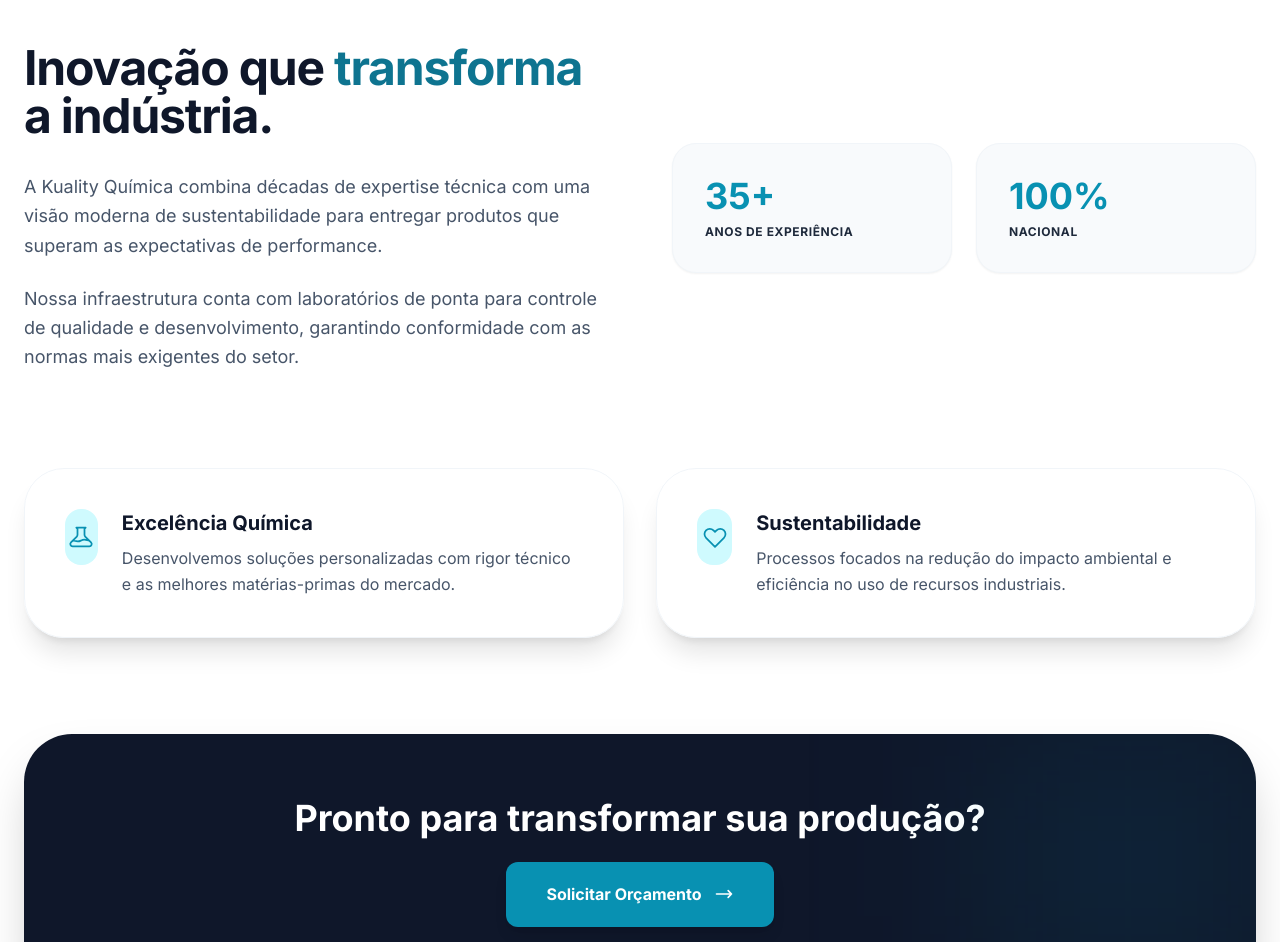
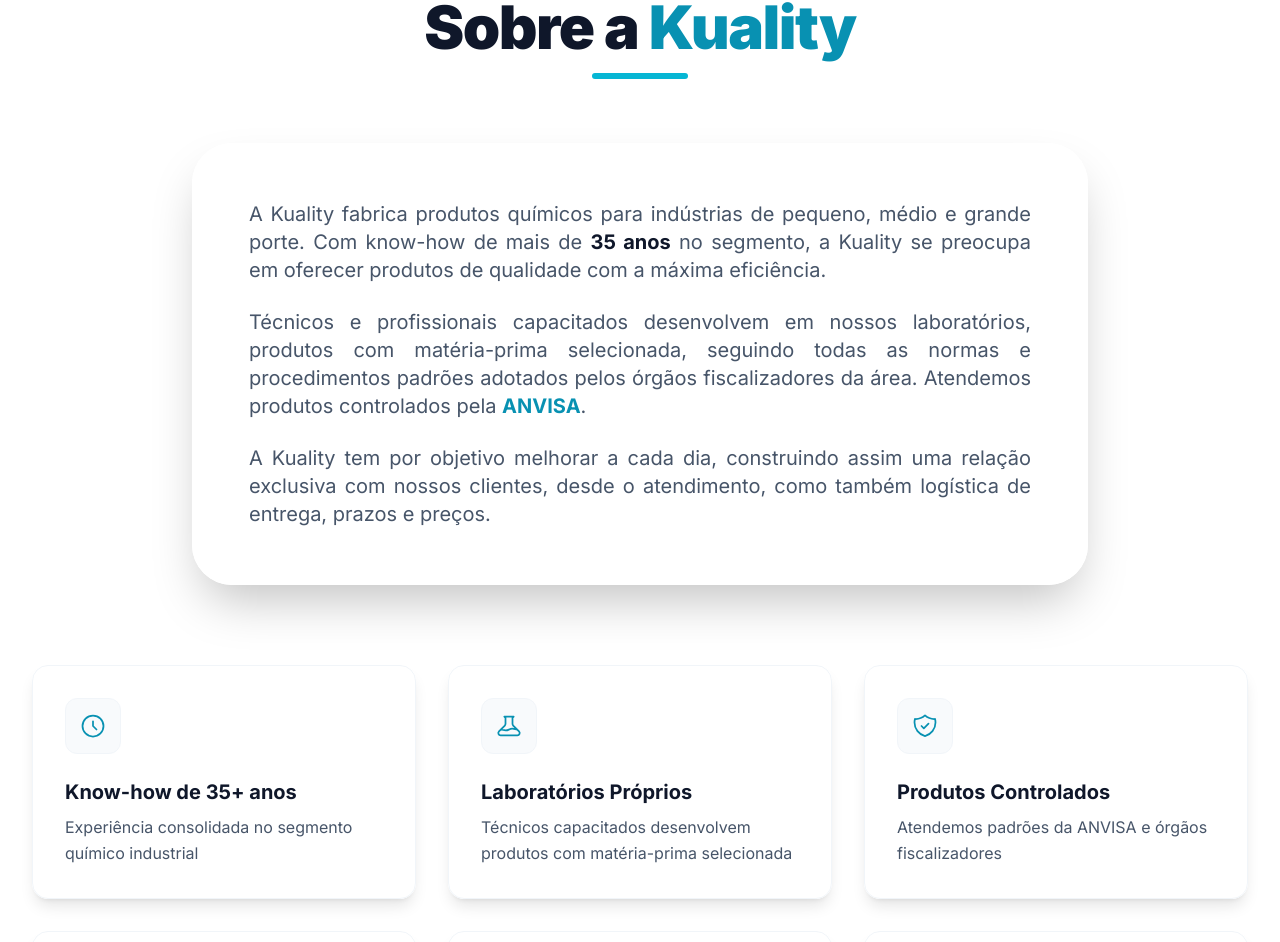
Before and after one commit to Fehscudiero/kuality, a React (Vite) app: page / in a window 1280 px wide. Shown: the part 900-1842 px from the top of the page. Built offline with nearby package versions, Linux system fonts and the light colour scheme.

Commit message:
feat: correção about 3

```diff
--- a/src/components/About.tsx
+++ b/src/components/About.tsx
@@ -3,20 +3,25 @@
 import { ScrollTrigger } from "gsap/ScrollTrigger";
 import { useGSAP } from "@gsap/react";
 
-// TRAVA DE SEGURANÇA PARA O DEPLOY
-if (typeof window !== "undefined") {
-  gsap.registerPlugin(ScrollTrigger);
-}
+// Registro obrigatório do Plugin
+gsap.registerPlugin(ScrollTrigger);
 
-// --- COMPONENTE DE GEOMETRIA (Autônomo para Produção) ---
-function SectionGeometry() {
-  const containerRef = useRef<HTMLDivElement>(null);
+// --- COMPONENTE DE GEOMETRIA (O "Corte" da tela) ---
+function SectionGeometry({
+  triggerRef,
+}: {
+  triggerRef: React.RefObject<HTMLElement>;
+}) {
   const shapeRef = useRef<HTMLDivElement>(null);
 
   useGSAP(
     () => {
-      if (!containerRef.current || !shapeRef.current) return;
+      if (!triggerRef.current || !shapeRef.current) return;
 
+      // Forçamos o GSAP a ler o estado real da página
+      ScrollTrigger.refresh();
+
+      // 1. Reveal: A lâmina entra rasgando
       gsap.fromTo(
         shapeRef.current,
         { x: "-120%", opacity: 0 },
@@ -26,38 +31,42 @@
           duration: 1.5,
           ease: "power4.out",
           scrollTrigger: {
-            trigger: containerRef.current,
+            trigger: triggerRef.current,
             start: "top 80%",
             toggleActions: "play none none reverse",
           },
         },
       );
 
+      // 2. Parallax: A lâmina sobe devagar enquanto o usuário desce
       gsap.to(shapeRef.current, {
         y: -200,
         ease: "none",
         scrollTrigger: {
-          trigger: containerRef.current,
+          trigger: triggerRef.current,
           start: "top bottom",
           end: "bottom top",
           scrub: 1,
         },
       });
     },
-    { scope: containerRef },
+    { scope: triggerRef },
   );
 
   return (
     <div
-      ref={containerRef}
       className="absolute inset-0 pointer-events-none overflow-hidden"
       style={{ zIndex: 1 }}
+      aria-hidden="true"
     >
+      {/* MANTIVE O Z-INDEX 50 E A ESTRUTURA DO QUE FUNCIONOU.
+          Troquei bg-red-500 por bg-cyan-200 (Azul Claro visível).
+      */}
       <div
         ref={shapeRef}
         className="absolute top-[-10%] left-0 w-[150%] h-[150%] bg-cyan-200 shadow-2xl"
         style={{
-          clipPath: "polygon(0 0, 70% 0, 100% 100%, 30% 100%)",
+          clipPath: "polygon(0 0, 70% 0, 30% 100%, 0% 100%)",
           transform: "rotate(-3deg)",
           zIndex: 50,
         }}
@@ -66,19 +75,40 @@
   );
 }
 
+// --- SEU COMPONENTE ABOUT ORIGINAL COMPLETO ---
 export default function About() {
   const sectionRef = useRef<HTMLElement>(null);
 
   const features = [
     {
-      title: "Excelência Química",
-      desc: "Desenvolvemos soluções personalizadas com rigor técnico e as melhores matérias-primas do mercado.",
+      title: "Know-how de 35+ anos",
+      desc: "Experiência consolidada no segmento químico industrial",
+      icon: "M12 8v4l3 3m6-3a9 9 0 11-18 0 9 9 0 0118 0z",
+    },
+    {
+      title: "Laboratórios Próprios",
+      desc: "Técnicos capacitados desenvolvem produtos com matéria-prima selecionada",
       icon: "M19.428 15.428a2 2 0 00-1.022-.547l-2.384-.477a6 6 0 00-3.86.517l-.318.158a6 6 0 01-3.86.517L6.05 15.21a2 2 0 00-1.806.547M8 4h8l-1 1v5.172a2 2 0 00.586 1.414l5 5c1.26 1.26.367 3.414-1.415 3.414H4.828c-1.782 0-2.674-2.154-1.414-3.414l5-5A2 2 0 009 10.172V5L8 4z",
     },
     {
-      title: "Sustentabilidade",
-      desc: "Processos focados na redução do impacto ambiental e eficiência no uso de recursos industriais.",
-      icon: "M4.318 6.318a4.5 4.5 0 000 6.364L12 20.364l7.682-7.682a4.5 4.5 0 00-6.364-6.364L12 7.636l-1.318-1.318a4.5 4.5 0 00-6.364 0z",
+      title: "Produtos Controlados",
+      desc: "Atendemos padrões da ANVISA e órgãos fiscalizadores",
+      icon: "M9 12l2 2 4-4m5.618-4.016A11.955 11.955 0 0112 2.944a11.955 11.955 0 01-8.618 3.04A12.02 12.02 0 003 9c0 5.591 3.824 10.29 9 11.622 5.176-1.332 9-6.03 9-11.622 0-1.042-.133-2.052-.382-3.016z",
+    },
+    {
+      title: "Logística Eficiente",
+      desc: "Entregas rápidas com prazos e preços competitivos",
+      icon: "M13 10V3L4 14h7v7l9-11h-7z",
+    },
+    {
+      title: "Atendimento Personalizado",
+      desc: "Relação exclusiva com cada cliente desde o primeiro contato",
+      icon: "M17 20h5v-2a3 3 0 00-5.356-1.857M17 20H7m10 0v-2c0-.982-.023-1.965-.07-2.944M7 20H1v-2a3 3 0 015.356-1.857M7 20v-2c0-.982.023-1.965.07-2.944",
+    },
+    {
+      title: "Qualidade Garantida",
+      desc: "Produtos de alta performance com máxima eficiência",
+      icon: "M9 12l2 2 4-4m6 2a9 9 0 11-18 0 9 9 0 0118 0z",
     },
   ];
 
@@ -86,56 +116,55 @@
     <section
       ref={sectionRef}
       id="sobre"
-      className="py-24 lg:py-36 bg-white relative overflow-hidden"
-      style={{ isolation: "isolate" }}
+      className="relative py-24 bg-white overflow-hidden border-t border-slate-200"
+      style={{ isolation: "isolate" }} // Cria um novo stacking context
     >
-      <SectionGeometry />
+      {/* 1. Geometria de fundo */}
+      <SectionGeometry triggerRef={sectionRef} />
 
-      <div className="relative z-10 max-w-7xl mx-auto px-6">
-        <div className="grid lg:grid-cols-2 gap-16 items-center mb-24">
-          <div>
-            <h2 className="text-4xl md:text-5xl font-bold text-slate-900 mb-8 tracking-tight">
-              Inovação que <span className="text-cyan-700">transforma</span> a
-              indústria.
-            </h2>
-            <div className="space-y-6 text-lg text-slate-600 leading-relaxed">
+      {/* 2. Conteúdo em Z-10 */}
+      <div className="relative z-10 max-w-7xl mx-auto px-4 sm:px-6 lg:px-8">
+        <div className="text-center mb-16">
+          <h2 className="text-3xl md:text-5xl lg:text-6xl font-extrabold text-slate-900 mb-4 tracking-tight">
+            Sobre a <span className="text-cyan-600">Kuality</span>
+          </h2>
+          <div className="w-24 h-1.5 bg-cyan-500 rounded-full mx-auto" />
+        </div>
+
+        <div className="max-w-4xl mx-auto mb-20">
+          <div className="bg-white/80 backdrop-blur-xl rounded-[2.5rem] p-8 md:p-14 shadow-2xl border border-white">
+            <div className="space-y-6 text-slate-600 text-lg md:text-xl leading-relaxed text-center sm:text-justify font-medium">
               <p>
-                A Kuality Química combina décadas de expertise técnica com uma
-                visão moderna de sustentabilidade para entregar produtos que
-                superam as expectativas de performance.
+                A Kuality fabrica produtos químicos para indústrias de pequeno,
+                médio e grande porte. Com know-how de mais de{" "}
+                <span className="text-slate-900 font-bold">35 anos</span> no
+                segmento, a Kuality se preocupa em oferecer produtos de
+                qualidade com a máxima eficiência.
               </p>
               <p>
-                Nossa infraestrutura conta com laboratórios de ponta para
-                controle de qualidade e desenvolvimento, garantindo conformidade
-                com as normas mais exigentes do setor.
+                Técnicos e profissionais capacitados desenvolvem em nossos
+                laboratórios, produtos com matéria-prima selecionada, seguindo
+                todas as normas e procedimentos padrões adotados pelos órgãos
+                fiscalizadores da área. Atendemos produtos controlados pela{" "}
+                <span className="text-cyan-600 font-semibold">ANVISA</span>.
               </p>
-            </div>
-          </div>
-
-          <div className="grid sm:grid-cols-2 gap-6">
-            <div className="bg-slate-50 p-8 rounded-3xl border border-slate-100 shadow-sm">
-              <div className="text-4xl font-bold text-cyan-600 mb-2">35+</div>
-              <div className="text-slate-800 font-bold uppercase tracking-wider text-xs">
-                Anos de Experiência
-              </div>
-            </div>
-            <div className="bg-slate-50 p-8 rounded-3xl border border-slate-100 shadow-sm">
-              <div className="text-4xl font-bold text-cyan-600 mb-2">100%</div>
-              <div className="text-slate-800 font-bold uppercase tracking-wider text-xs">
-                Nacional
-              </div>
+              <p>
+                A Kuality tem por objetivo melhorar a cada dia, construindo
+                assim uma relação exclusiva com nossos clientes, desde o
+                atendimento, como também logística de entrega, prazos e preços.
+              </p>
             </div>
           </div>
         </div>
 
-        <div className="grid md:grid-cols-2 gap-8 mb-24">
-          {features.map((feature, idx) => (
+        <div className="grid grid-cols-1 md:grid-cols-2 lg:grid-cols-3 gap-8 mb-20">
+          {features.map((feature, i) => (
             <div
-              key={idx}
-              className="group bg-white/80 backdrop-blur-md p-8 md:p-10 rounded-[2.5rem] border border-slate-100 shadow-xl hover:shadow-2xl transition-all duration-500"
+              key={i}
+              className="group bg-white/90 backdrop-blur-sm rounded-2xl p-8 shadow-lg hover:shadow-2xl border border-slate-100 transition-all duration-500 hover:-translate-y-2"
             >
-              <div className="flex flex-col sm:flex-row items-start gap-6">
-                <div className="w-14 h-14 bg-cyan-100 rounded-2xl flex items-center justify-center group-hover:bg-cyan-500 transition-all duration-500">
+              <div className="flex flex-col gap-6">
+                <div className="w-14 h-14 bg-slate-50 border border-slate-100 rounded-xl flex items-center justify-center group-hover:bg-cyan-500 transition-all duration-500">
                   <svg
                     className="w-7 h-7 text-cyan-600 group-hover:text-white transition-colors"
                     fill="none"
@@ -168,11 +197,8 @@
           <h3 className="text-2xl md:text-4xl font-bold text-white mb-6">
             Pronto para transformar sua produção?
           </h3>
-          <button
-            onClick={() => {
-              const el = document.getElementById("contato");
-              if (el) el.scrollIntoView({ behavior: "smooth" });
-            }}
+          <a
+            href="#contato"
             className="inline-flex items-center gap-3 px-10 py-5 bg-cyan-600 text-white font-bold rounded-xl hover:bg-cyan-500 transition-all shadow-lg hover:-translate-y-1"
           >
             Solicitar Orçamento
@@ -185,11 +211,11 @@
               <path
                 strokeLinecap="round"
                 strokeLinejoin="round"
-                strokeWidth={2}
-                d="M17 8l4 4m0 0l-4 4m4-4H3"
+                strokeWidth={2.5}
+                d="M14 5l7 7m0 0l-7 7m7-7H3"
               />
             </svg>
-          </button>
+          </a>
         </div>
       </div>
     </section>
```
